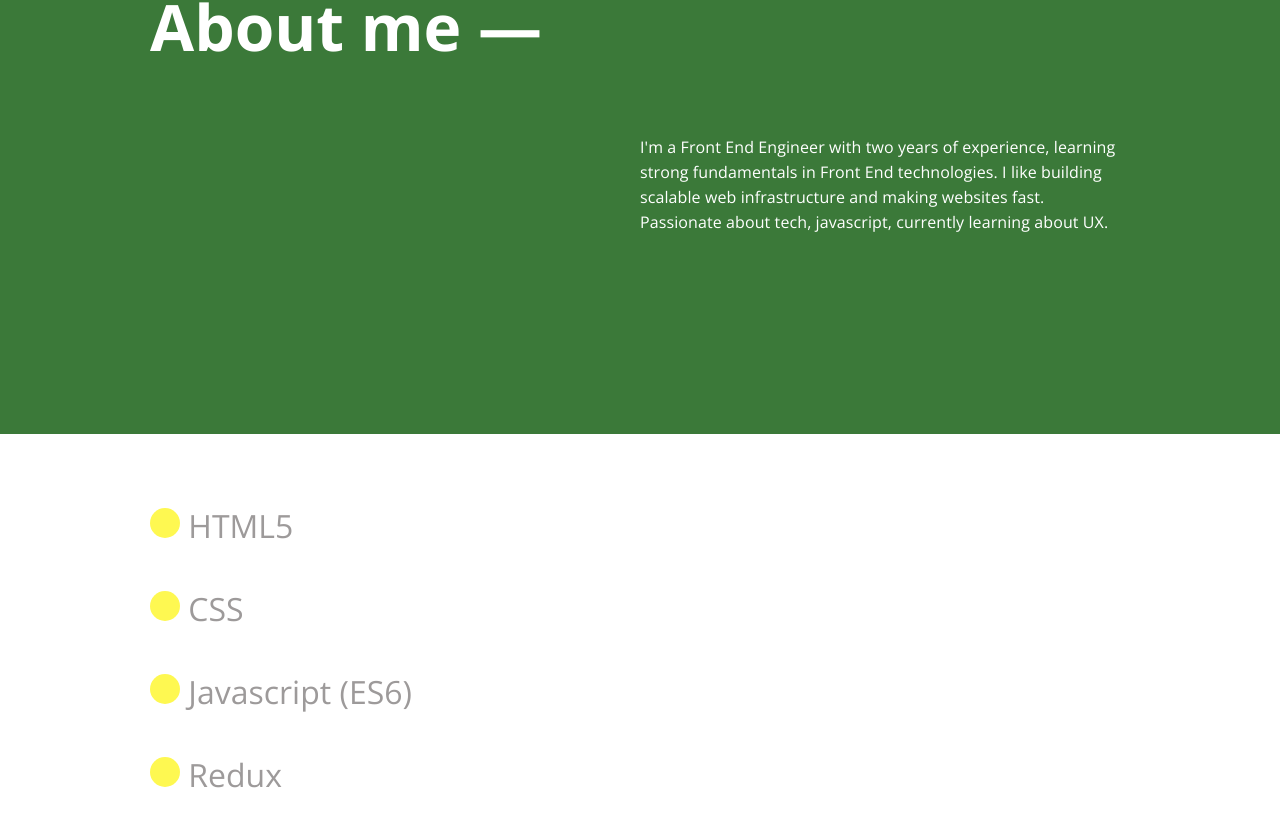
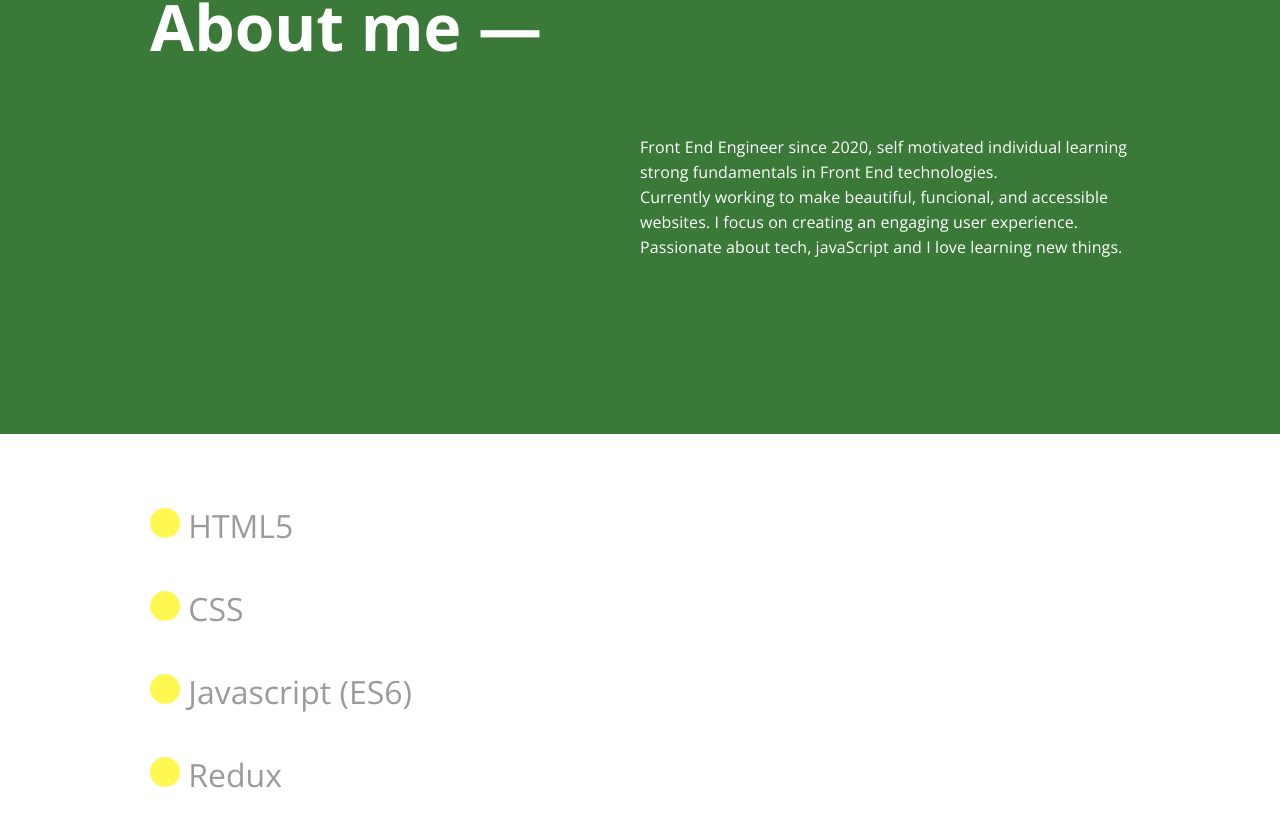
Before and after one commit to lalidiaz/lauradev, a React (Create React App) app: page / in a window 1280 px wide. Shown: the part 866-1680 px from the top of the page. Built offline with nearby package versions, Linux system fonts and the light colour scheme.

Commit message:
add new content in about section

```diff
--- a/src/App.js
+++ b/src/App.js
@@ -183,9 +183,11 @@ function App() {
               delay: 0.5,
             }}
           >
-            I'm a Front End Engineer with two years of experience, learning strong fundamentals in
-            Front End technologies. I like building scalable web infrastructure and making websites
-            fast. Passionate about tech, javascript, currently learning about UX.
+            Front End Engineer since 2020, self motivated individual learning strong fundamentals in
+            Front End technologies.
+            <br /> Currently working to make beautiful, funcional, and accessible websites. I focus
+            on creating an engaging user experience. Passionate about tech, javaScript and I love
+            learning new things.
           </motion.p>
         </section>
         <ul className="skills-section" ref={skillsRef}>
@@ -333,7 +335,7 @@ function App() {
             }}
           >
             <div className="grid-row">
-              <div className="grid-row-elem">email</div>
+              <div className="grid-row-elem">Email</div>
               <div className="grid-row-elem">
                 <a href="mailto:lauradiaz1586@gmail.com">lauradiaz1586@gmail</a>
               </div>
@@ -377,7 +379,6 @@ function App() {
           <p>Laura © 2022</p>
         </div>
       </footer>
-
     </>
   );
 }
```
Lines whose indentation alone changed are shown as unchanged.
